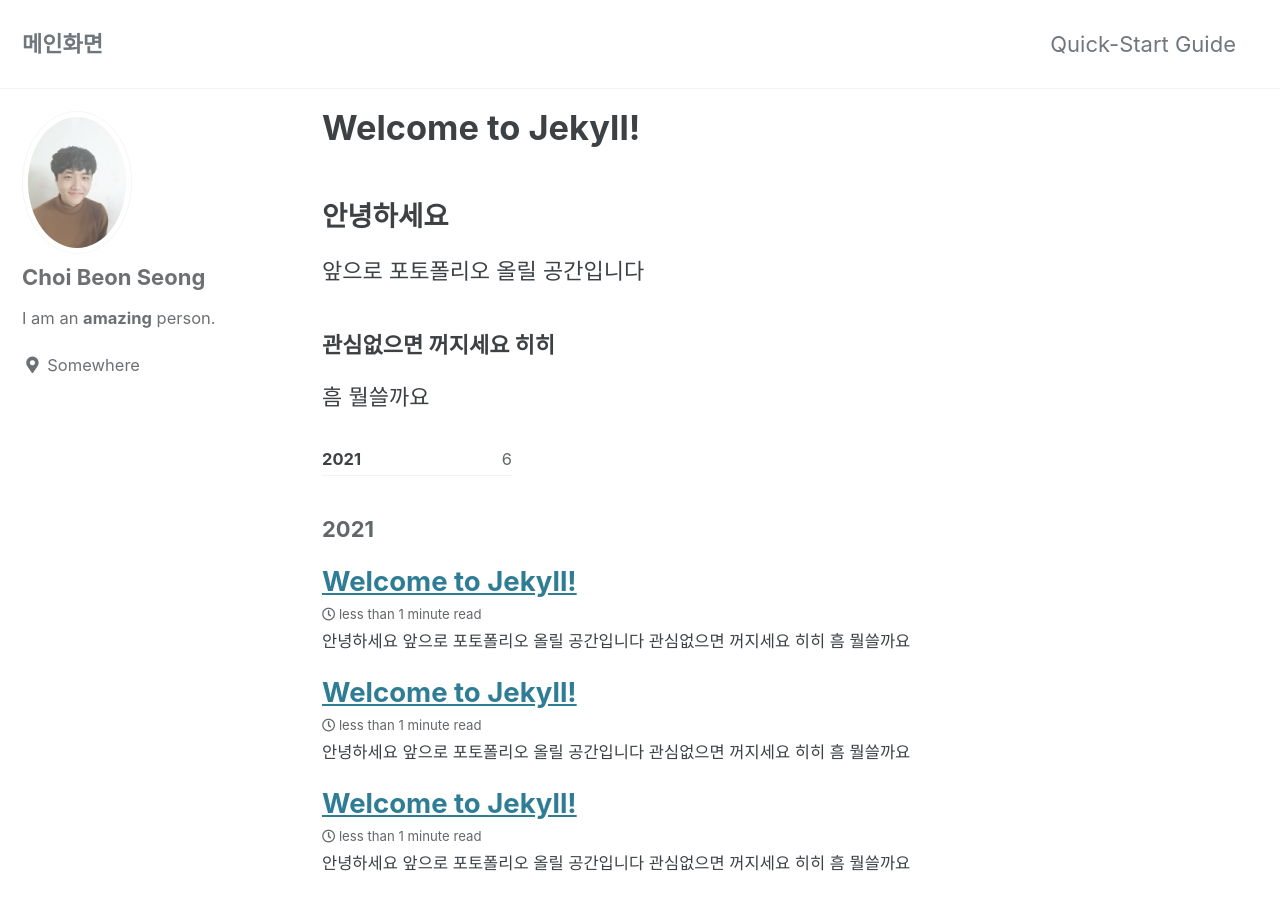
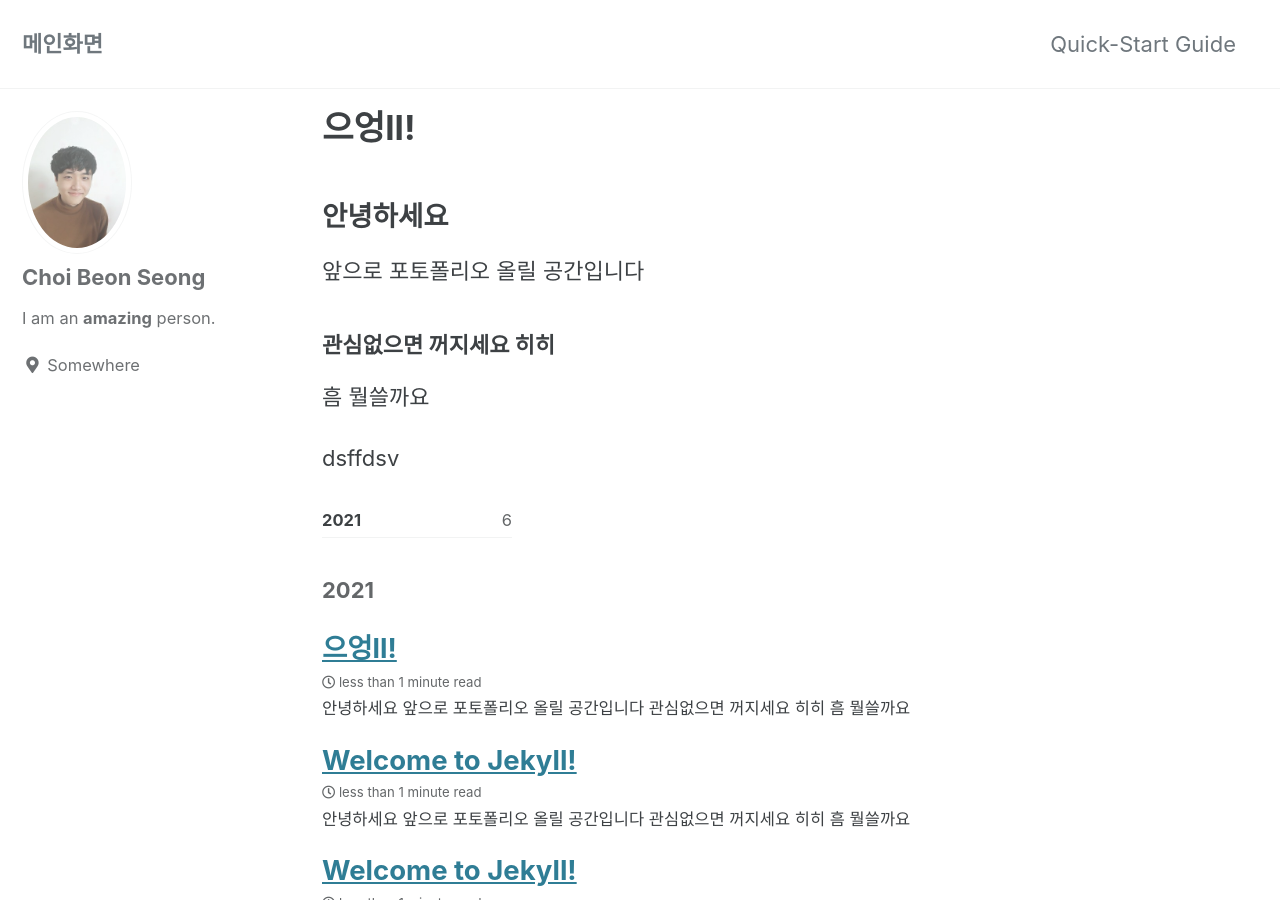
Before and after one commit to beonseong7/beonseong.github.io, a Jekyll site: the page built from _posts/2021-01-17-welcome.markdown, in a window 1280 px wide and 900 px high. Built offline with Jekyll 4.4.1, drawn with Linux system fonts in a browser that asks for light colours; cached includes are drawn as plain includes.

Commit message:
Update 2021-01-17-welcome.markdown

```diff
--- a/_posts/2021-01-17-welcome.markdown
+++ b/_posts/2021-01-17-welcome.markdown
@@ -1,6 +1,6 @@
 ---
 layout: posts
-title:  "Welcome to Jekyll!"
+title:  "으엉ll!"
 date:   2021-01-17 23:13:06 +0900
 categories: jekyll update
 ---
@@ -9,3 +9,5 @@
 앞으로 포토폴리오 올릴 공간입니다
 ###### 관심없으면 꺼지세요 히히
 흠 뭘쓸까요
+
+dsffdsv
```
